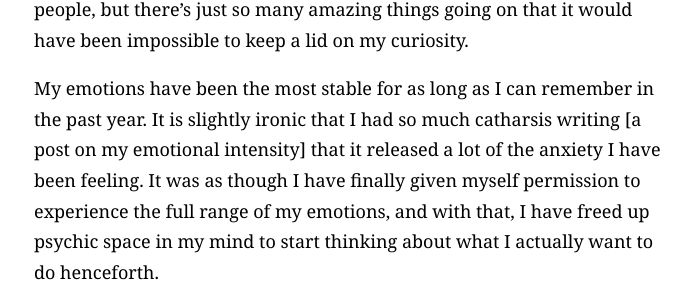
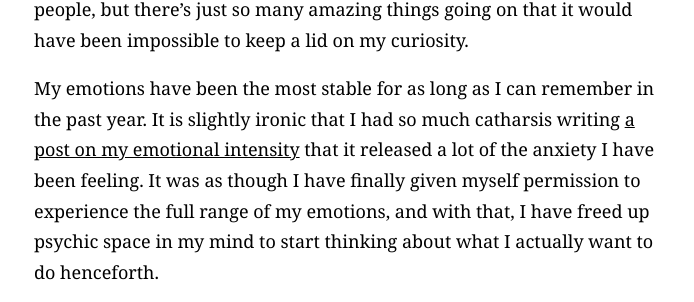
Before and after one commit to wynlim/wynlim.github.io, a Jekyll site: the page built from _posts/2015-11-08-great-to-be-back.markdown, in a window 1280 px wide. Shown: the part 1017-1319 px from the top of the page, without its empty margins (291-985 px from the left). Built offline with Jekyll 4.4.1, drawn with Linux system fonts in a browser that asks for light colours; Markdown is read by kramdown in place of the engine named in the settings; comment, search, counter and statistics services are not loaded; part of the change alters nothing that is shown.

```diff
--- a/_posts/2015-11-08-great-to-be-back.markdown
+++ b/_posts/2015-11-08-great-to-be-back.markdown
@@ -13,7 +13,7 @@ The past few years have taught me to never say never. Things I had never imagine
 
 I only managed to have a moment right now to catch a proper breath since I was back from Bali, not in a stressed out anxious way, but because I was keen to be acquainted with my past, present and future here. It was deeply comforting to be with people I knew, and hugely inspiring to discover people I don’t. I was never a person to deliberately seek out people, but there’s just so many amazing things going on that it would have been impossible to keep a lid on my curiosity.
 
-My emotions have been the most stable for as long as I can remember in the past year. It is slightly ironic that I had so much catharsis writing [a post on my emotional intensity] that it released a lot of the anxiety I have been feeling. It was as though I have finally given myself permission to experience the full range of my emotions, and with that, I have freed up psychic space in my mind to start thinking about what I actually want to do henceforth.
+My emotions have been the most stable for as long as I can remember in the past year. It is slightly ironic that I had so much catharsis writing [a post on my emotional intensity](https://medium.com/change-i-want-to-see/my-emotional-intensity-c5d1b10fd98f) that it released a lot of the anxiety I have been feeling. It was as though I have finally given myself permission to experience the full range of my emotions, and with that, I have freed up psychic space in my mind to start thinking about what I actually want to do henceforth.
 
 I have a lot cooking up in my mind, and I am really enthusiastic about starting to share them progressively. I don’t know what the future entails, but that is the beautiful part of it, isn’t it? There is so much space in the unknown, that it is worth letting go of what I used to know just to explore where this space can bring me, and what I can make out of it.
 
```
